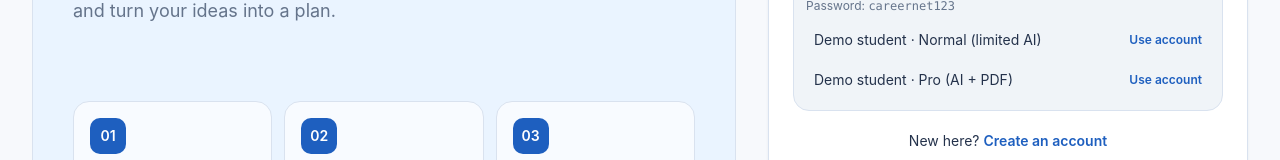
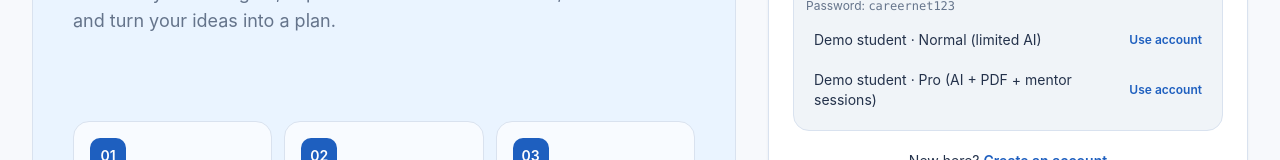
Before and after one commit to AI-Ocean-UXMM-2026/Team-18, a React (Vite) app in the folder frontend/: page /login in a window 1280 px wide. Shown: the part 493-653 px from the top of the page. Built offline with nearby package versions, Linux system fonts and the light colour scheme; no server answers.

Commit message:
Mention mentor sessions in Pro demo label

```diff
--- a/frontend/src/pages/Login.tsx
+++ b/frontend/src/pages/Login.tsx
@@ -11,7 +11,7 @@ const TITLES: Record<Role, string> = { student: "Student sign in", mentor: "Ment
 const DEMO_ACCOUNTS: Record<Role, { email: string; label: string }[]> = {
   student: [
     { email: "student@careernet.local", label: "Demo student · Normal (limited AI)" },
-    { email: "pro@careernet.local", label: "Demo student · Pro (AI + PDF)" },
+    { email: "pro@careernet.local", label: "Demo student · Pro (AI + PDF + mentor sessions)" },
   ],
   mentor: [{ email: "hnin@mentor.careernet.local", label: "Demo mentor" }],
   admin: [{ email: "super@careernet.local", label: "Super admin" }],
```
